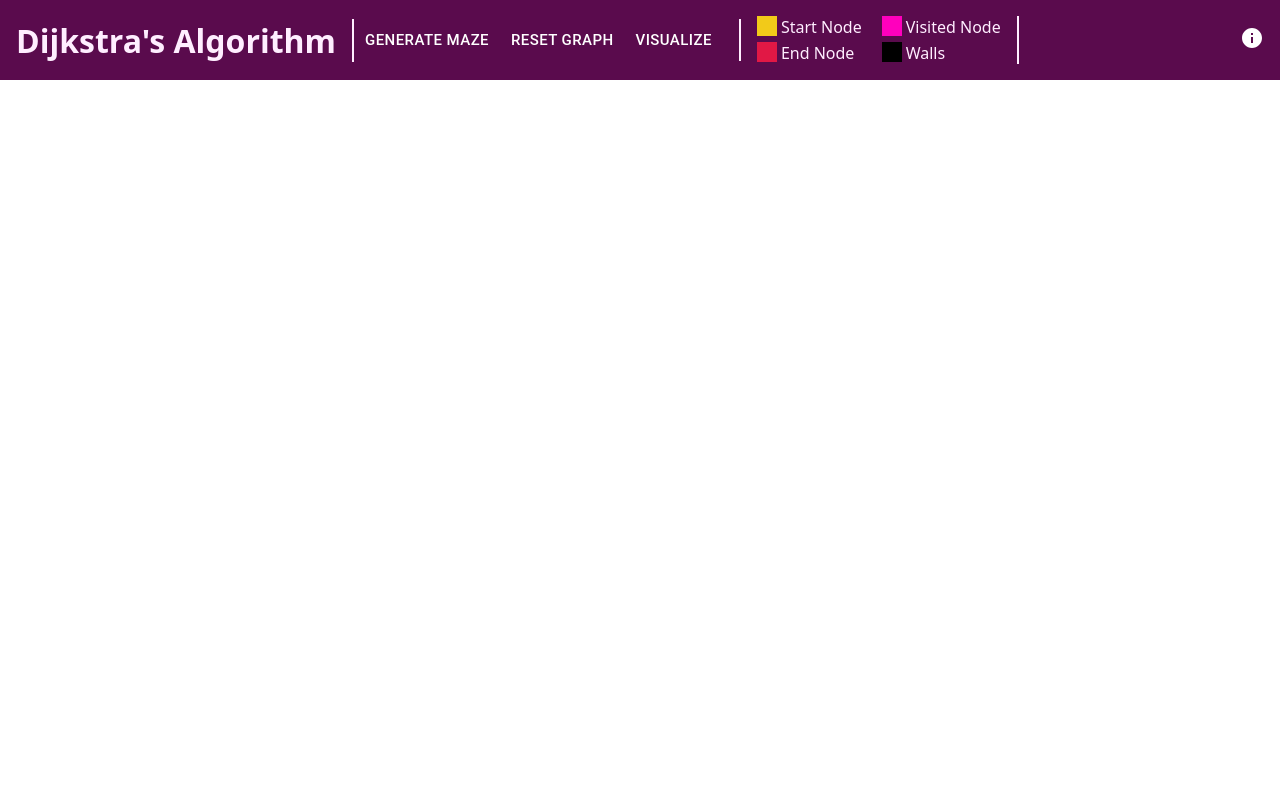
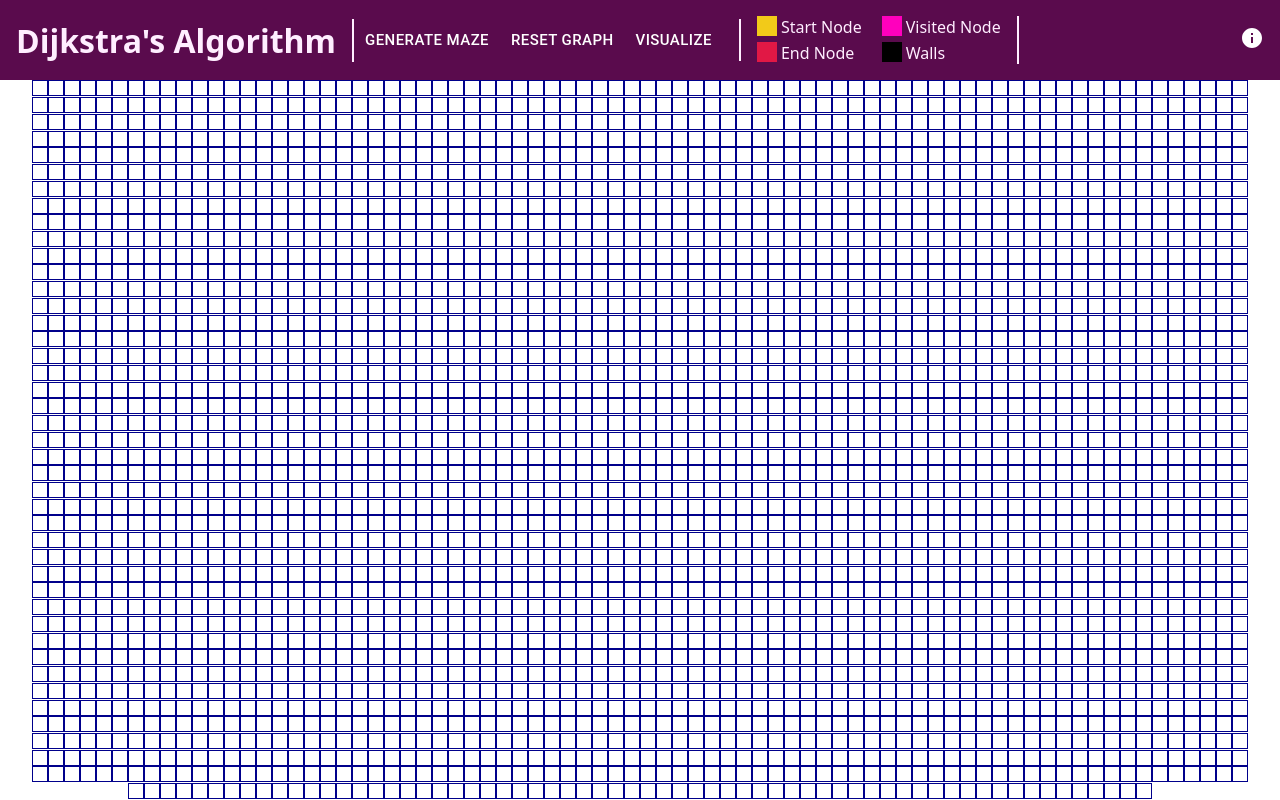
Before and after one commit to ashrah38/algorithms, a React (Create React App) app: page / in a window 1280 px wide. Built offline with nearby package versions, Linux system fonts and the light colour scheme.

Commit message:
Grid added

```diff
--- a/src/App.js
+++ b/src/App.js
@@ -1,10 +1,25 @@
-import React from "react";
+import { React, useState } from "react";
 import Toolbar from "./components/Toolbar";
+import MazeContainer from "./components/MazeContainer";
+import Maze from "./dijkstra/Maze";
 
 const App = () => {
+  const [mazeObject, setMazeObject] = useState(new Maze(0, 0));
+  const [mazeState, setMazeState] = useState([]);
+  const [forceRender, setForceRender] = useState(false);
+
+  const generateMaze = () => {};
+
   return (
-    <div>
-      <Toolbar />
+    <div className="primary-container">
+      <Toolbar generateMaze={generateMaze} />
+      <MazeContainer
+        mazeState={mazeState}
+        setMazeState={setMazeState}
+        forceRender={forceRender}
+        mazeObject={mazeObject}
+        setMazeObject={setMazeObject}
+      />
     </div>
   );
 };
--- /dev/null
+++ b/src/components/MazeContainer.js
@@ -0,0 +1,26 @@
+import { React, useRef, useEffect, useState } from "react";
+import Maze from "../dijkstra/Maze";
+
+const MazeContainer = ({ mazeState, setMazeState, mazeObject, setMazeObject, forceRender }) => {
+  const mazeRef = useRef(null);
+  // retrieve the dimensions of the maze container after first render - only fired on the first render
+  useEffect(() => {
+    const { width, height } = mazeRef.current.getBoundingClientRect();
+    const newMaze = new Maze(width, height); // this creates the Maze object on which all computations are done.
+    // for the visuals, we don't need to store the maze object as the state.
+    // instead, we will store state independently as an array of objects, where each object
+    // represents one grid block, and contains the CSS classes associated with each grid block
+    setMazeState(newMaze.mazeState);
+    setMazeObject(newMaze);
+  }, []);
+
+  return (
+    <div ref={mazeRef} className="maze-container">
+      {mazeState.map((node) => (
+        <div className={node.class} key={node.id}></div>
+      ))}
+    </div>
+  );
+};
+
+export default MazeContainer;
--- a/src/components/Toolbar.js
+++ b/src/components/Toolbar.js
@@ -2,17 +2,12 @@ import React from "react";
 import Button from "@mui/material/Button";
 import InfoIcon from "@mui/icons-material/Info";
 
-const Toolbar = () => {
+const Toolbar = ({ generateMaze }) => {
   return (
     <div className="toolbar">
       <h1 className="title">Dijkstra's Algorithm</h1>
       <div className="btn-container">
-        <Button
-          variant="text"
-          size="large"
-          sx={{ color: "#fff", ":hover": { color: "#aaa" } }}
-          classes=".MuiButton-textSizeLarge"
-        >
+        <Button onClick={() => generateMaze()} variant="text" size="large" sx={{ color: "#fff", ":hover": { color: "#aaa" } }}>
           Generate Maze
         </Button>
         <Button variant="text" size="large" sx={{ color: "#fff", ":hover": { color: "#aaa" } }}>
--- /dev/null
+++ b/src/dijkstra/Maze.js
@@ -0,0 +1,30 @@
+// the Maze class creates a grid based on the dimensions of the maze container (screen size)
+import Node from "./Node";
+const nodeLength = 16.6;
+
+class Maze {
+  constructor(width, height) {
+    this.size = 0;
+    this.nodes = [];
+    this.mazeState = [];
+    let id = 0;
+    for (let i = 0; i < Math.ceil(width / nodeLength); i++) {
+      for (let j = 0; j < Math.ceil(height / nodeLength); j++) {
+        const newNode = new Node(i, j, id);
+        id += 1;
+        this.size += 1;
+        this.nodes.push(newNode);
+        this.mazeState.push({ class: "maze-node", id: id, isWall: false });
+      }
+    }
+  }
+
+  generateWalls() {
+    for (let i = 0; i < this.size; i += 3) {
+      this.nodes[i].isWall = true;
+      this.mazeState[i].isWall = true;
+    }
+  }
+}
+
+export default Maze;
--- /dev/null
+++ b/src/dijkstra/Node.js
@@ -0,0 +1,9 @@
+class Node {
+  constructor(Xval, Yval, id) {
+    this.coords = [Xval, Yval];
+    this.id = id;
+    this.isWall = false;
+  }
+}
+
+export default Node;
--- a/src/index.css
+++ b/src/index.css
@@ -14,6 +14,15 @@
   margin: 0;
   font-family: system-ui, -apple-system, BlinkMacSystemFont, "Segoe UI", Roboto, Oxygen, Ubuntu, Cantarell, "Open Sans",
     "Helvetica Neue", sans-serif;
+}
+
+.primary-container {
+  display: flex;
+  flex-direction: column;
+  width: 100vw;
+  height: 100vh;
+  align-items: center;
+  justify-content: center;
 }
 
 .toolbar {
@@ -87,6 +96,26 @@
   margin-left: auto;
 }
 
+.maze-container {
+  display: flex;
+  flex-direction: row;
+  flex-wrap: wrap;
+  align-items: center;
+  justify-content: center;
+  height: 95%;
+  width: 95%;
+}
+
+.maze-node {
+  height: 16px;
+  width: 16px;
+  border: 1px solid darkblue;
+}
+
+.wall-node {
+  background-color: black;
+}
+
 @media (max-width: 1100px) {
   .title {
     border: none;
```
